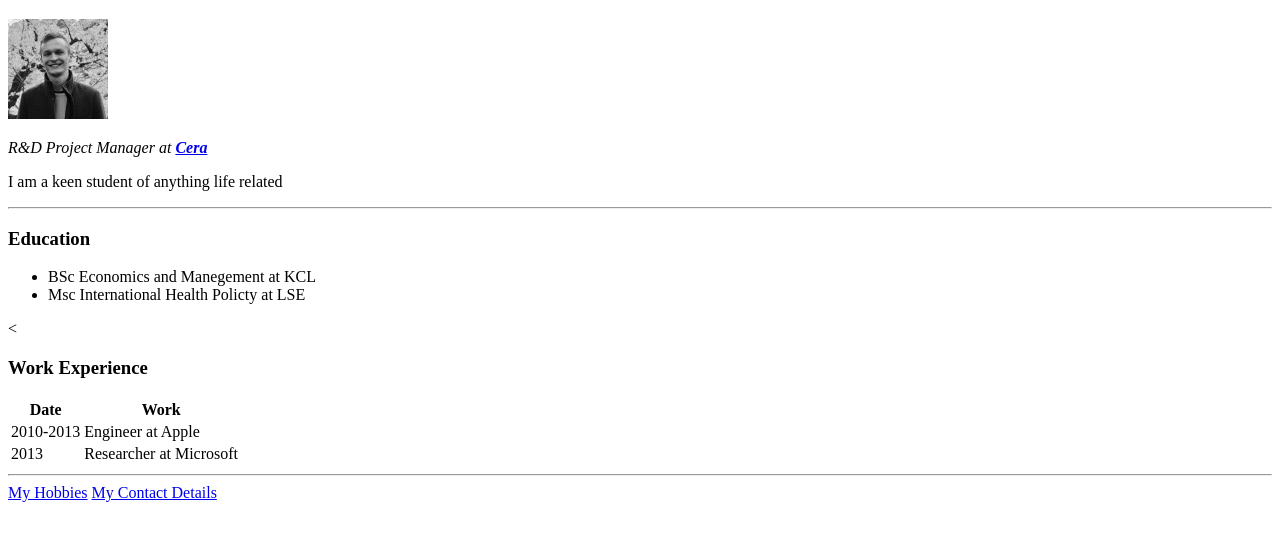
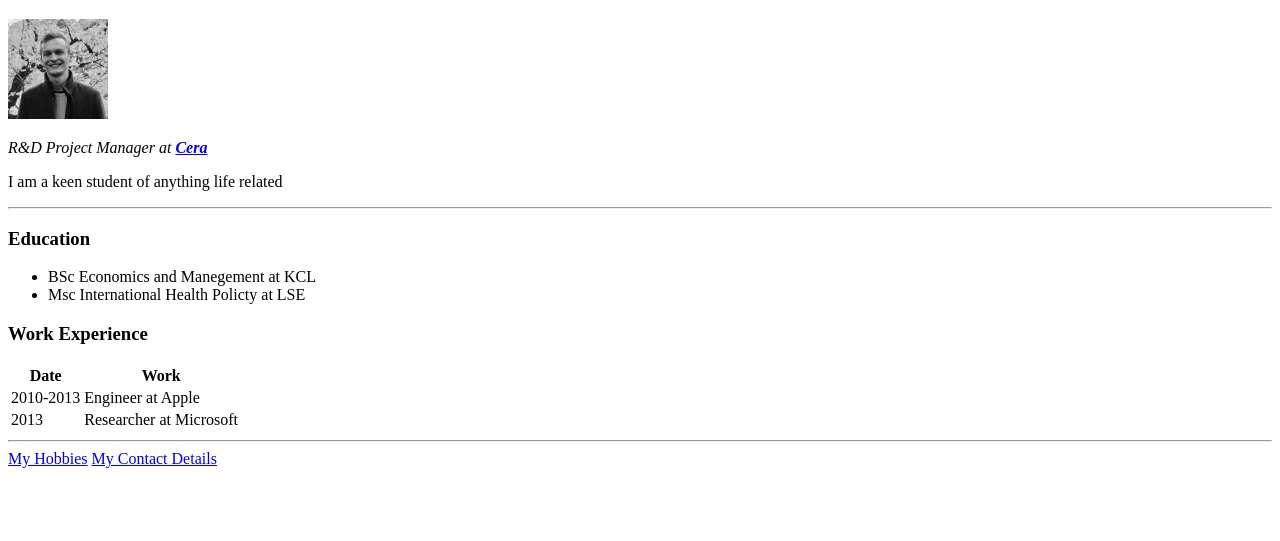
Before and after one commit to 4RT1ST4/CV, a plain HTML site: page index.html in a window 1280 px wide. Shown: the part 61-602 px from the top of the page. Drawn offline with Linux system fonts and the light colour scheme.

Commit message:
Update index.html

```diff
--- a/index.html
+++ b/index.html
@@ -16,7 +16,7 @@
     <li>BSc Economics and Manegement at KCL</li>
     <li>Msc International Health Policty at LSE</li>
   </ul>
-  <<h3>Work Experience</h3>
+  <h3>Work Experience</h3>
     <table>
       <thead>
         <tr>
```
